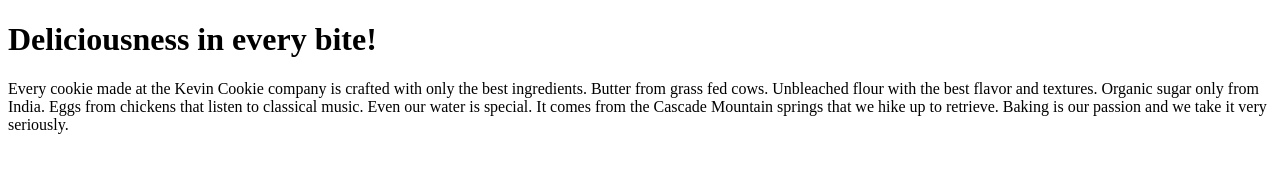
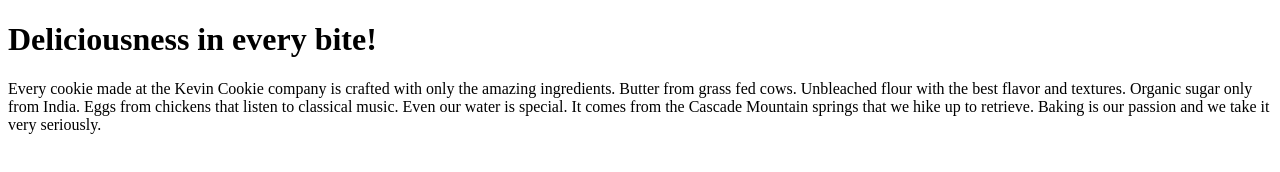
Before and after one commit to BCIs-maniac81/git-project2, a plain HTML site: page index.htm in a window 1280 px wide. Drawn offline with Linux system fonts and the light colour scheme.

Commit message:
Update index.htm
best to amazing in index.htm

```diff
--- a/index.htm
+++ b/index.htm
@@ -3,7 +3,7 @@
 <body>
 
 <h1>Deliciousness in every bite!</h1>
-<p>Every cookie made at the Kevin Cookie company is crafted with only the best ingredients. Butter from grass fed cows. Unbleached flour with the best flavor and textures. Organic sugar only from India. Eggs from chickens that listen to classical music. Even our water is special. It comes from the Cascade Mountain springs that we hike up to retrieve. Baking is our passion and we take it very seriously.</p>
+<p>Every cookie made at the Kevin Cookie company is crafted with only the amazing ingredients. Butter from grass fed cows. Unbleached flour with the best flavor and textures. Organic sugar only from India. Eggs from chickens that listen to classical music. Even our water is special. It comes from the Cascade Mountain springs that we hike up to retrieve. Baking is our passion and we take it very seriously.</p>
 
 </body>
 </html>
```
